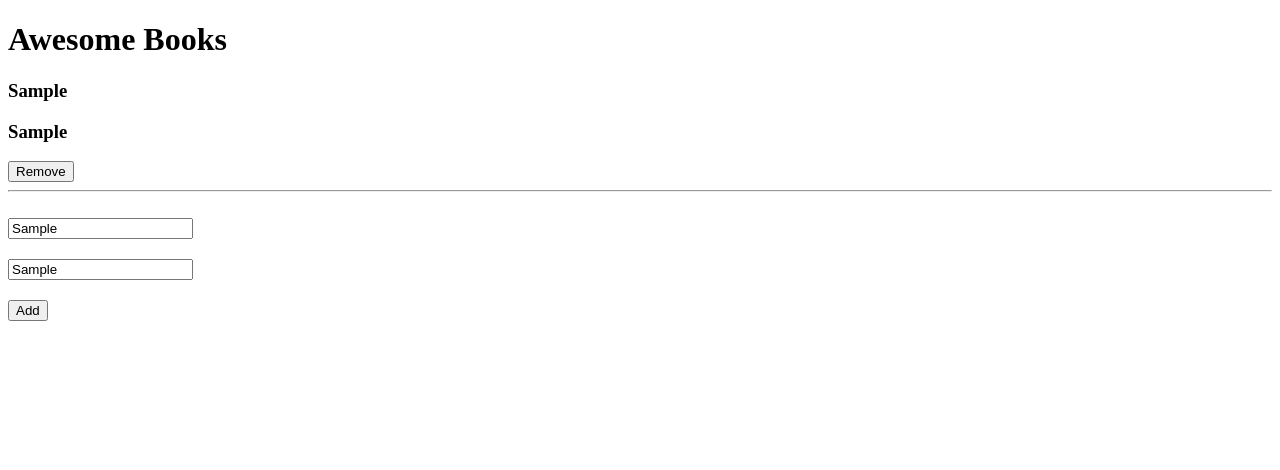
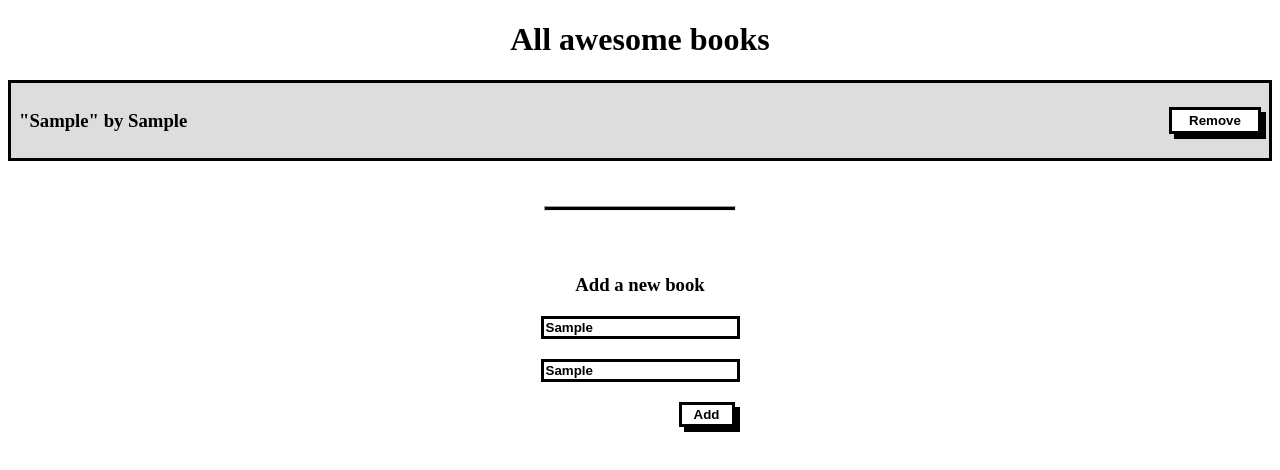
Before and after one commit to mugishasam123/awesomebooks, a website with bundled scripts: page index.html in a window 1280 px wide. Both pictures are taken after typing "Sample", "Sample" into the empty fields and a click on the button "Add". Built offline with nearby package versions, Linux system fonts and the light colour scheme.

Commit message:
add styles

```diff
--- a/display_books.js
+++ b/display_books.js
@@ -18,7 +18,6 @@ export default class DisplayBooks {
 
       listNode.id = `book${book.index}`;
       listNode.innerHTML = listInnerHtml;
-      listNode.appendChild(document.createElement('hr'));
       this.bookListHtml.appendChild(listNode);
     }
 
--- a/index.html
+++ b/index.html
@@ -1,28 +1,30 @@
 <!DOCTYPE html>
 <html lang="en">
-<head>
-    <meta charset="UTF-8">
-    <meta http-equiv="X-UA-Compatible" content="IE=edge">
-    <meta name="viewport" content="width=device-width, initial-scale=1.0">
+  <head>
+    <meta charset="UTF-8" />
+    <meta http-equiv="X-UA-Compatible" content="IE=edge" />
+    <meta name="viewport" content="width=device-width, initial-scale=1.0" />
     <title>Awesome Books</title>
-    <link rel="stylesheet" href="style.css">
-</head>
-<body>
+    <link rel="stylesheet" href="style.css" />
+  </head>
+  <body>
     <header>
-        <h1>Awesome Books</h1>
+      <h1>All awesome books</h1>
     </header>
 
     <section class="books-display">
-        <ul class="book-list">
+      <ul class="book-list"></ul>
+    </section>
+    <hr />
+    <section class="form-section">
+      <form class="form">
+        <h3>Add a new book</h3>
+        <input type="text" name="title" placeholder="Title" />
+        <input type="text" name="author" placeholder="Author" />
+        <button type="submit">Add</button>
+      </form>
+    </section>
 
-        </ul>
-    </section>
-    <form class="form"  >
-        <input type="text" name="title" placeholder="Title">
-        <input type="text" name ="author"  placeholder="Author">
-        <button  type="submit">Add</button>
-
-    </form>
     <script type="module" src="index.js"></script>
-</body>
+  </body>
 </html>
--- a/list_html.js
+++ b/list_html.js
@@ -1,9 +1,11 @@
 export default class ListHtml {
   constructor(book) {
     this.html = `
-    <h3>${book.title}</h3>
-    <h3>${book.author}</h3>
-  <button id="${`button${book.index}`}">Remove</button>
+
+    <h3>"${book.title}" by  ${book.author} </h3>
+
+
+  <button class="tolu" id="${`button${book.index}`}">Remove</button>
 `;
   }
 }
--- a/style.css
+++ b/style.css
@@ -1,20 +1,75 @@
-
+body {
+  font-weight: 800;
+}
 ul {
   padding-left: 0;
+  width: 100%;
+  margin: 0;
 }
 
 ul li {
   list-style-type: none;
+
+  display: flex;
+  justify-content: space-between;
+  align-items: center;
+  padding: 8px;
+}
+ul li:nth-child(odd) {
+  background: #dddddd;
+}
+.tolu {
+  width: 92px;
+  height: 27px;
+  box-shadow: 5px 5px black;
+  background-color: white;
+  font-weight: 800;
+}
+
+.books-display {
+  border: 3px solid;
+}
+hr {
+  margin-top: 45px;
+  width: 15%;
+  height: 3px;
+  background-color: black;
 }
 
 .form {
   display: flex;
   flex-direction: column;
-  align-items: flex-start;
+  align-items: center;
+  align-self: center;
+  margin-top: 45px;
+  max-width: 200px;
+}
+.form-section {
+  display: flex;
+  flex-direction: column;
+  align-items: center;
+}
+header > h1 {
+  text-align: center;
 }
 
 .form * {
   margin: 10px 0;
+  font-weight: 800;
+}
+form > input {
+  width: 100%;
+}
+form > input,
+button {
+  border: 3px solid;
+}
+form > button {
+  box-shadow: 5px 5px black;
+  padding: 2px 12px;
+  background-color: white;
+  font-weight: 800;
+  align-self: flex-end;
 }
 
 .hidden {
```
